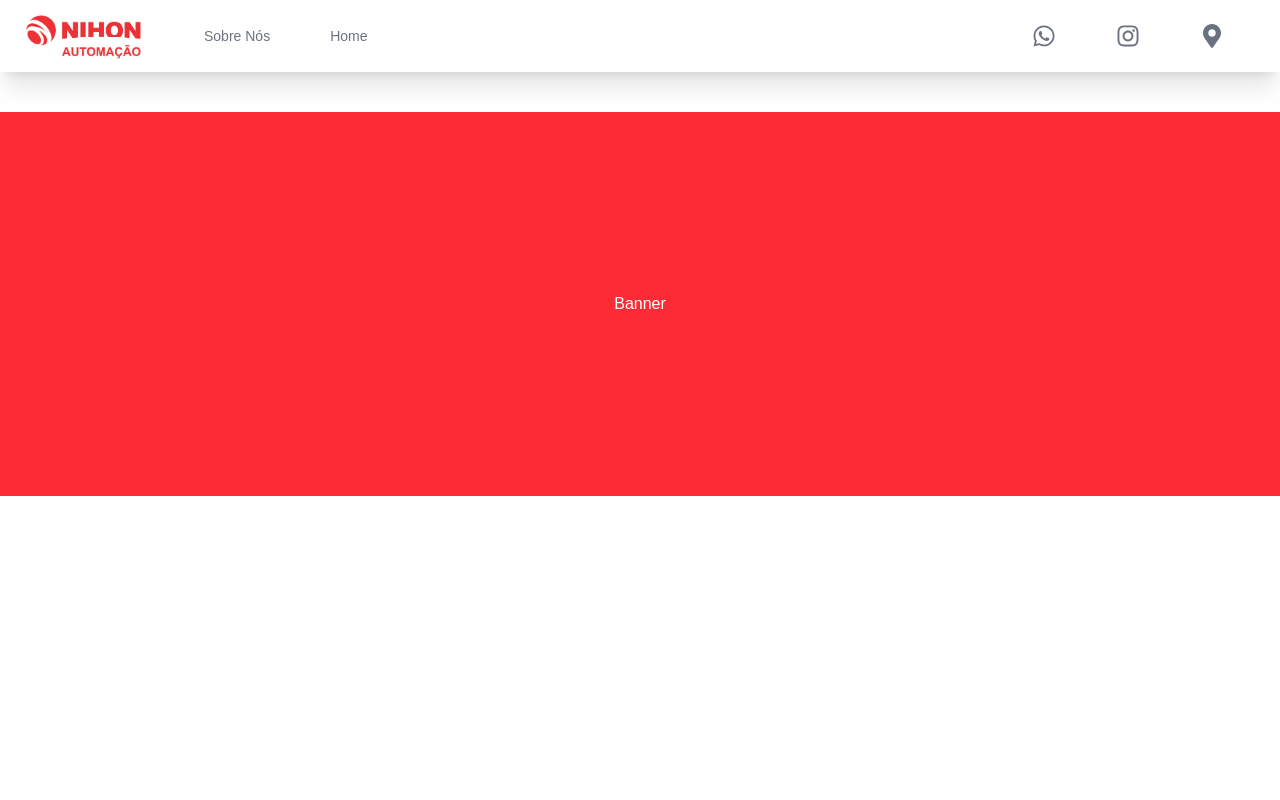
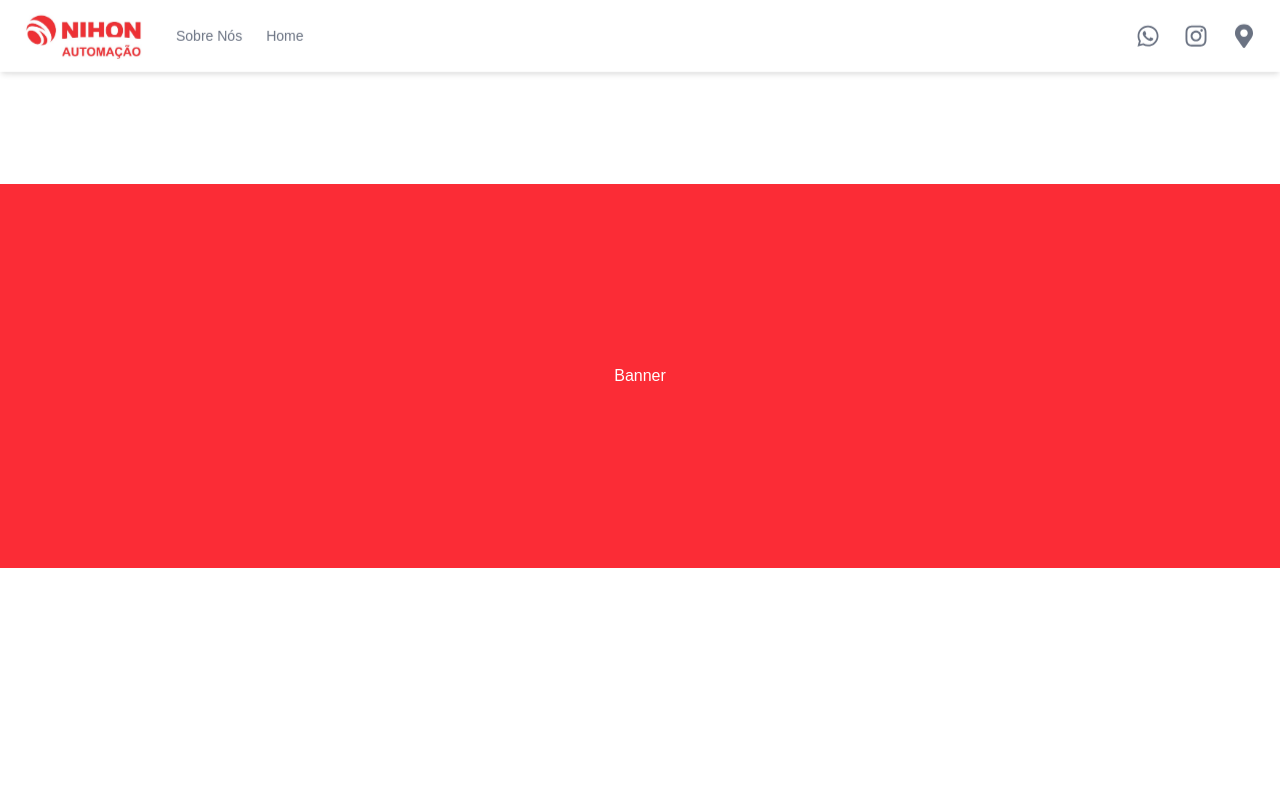
Before and after one commit to mdsreq-fga-unb/REQ-2025.2-T02-Nihon, a Next.js app in the folder nihon/: page / in a window 1280 px wide. Shown: the top 800 px of the page. Built offline with nearby package versions, Linux system fonts and the light colour scheme.

Commit message:
Add Content
I've added some hooks in the header function causing hidden effect and some other contents about the stylish on the layout.tsx.

```diff
--- a/nihon/src/app/about/page.tsx
+++ b/nihon/src/app/about/page.tsx
@@ -2,7 +2,7 @@ export default function About() {
   return(
     <div className="w-full h-full bg-white block items-center overflow-x-hidden">
       <div className="h-130 w-screen bg-white  flex items-center justify-center">
-        <div className="  h-70 w-70 bg-[url('../images/circuloNihon.png')] bg-cover bg-center rounded-full drop-shadow-[10px_10px_5px_rgba(0,0,0,0.25)]"></div>
+        <div className="  h-60 w-60 bg-[url('../images/circuloNihon.png')] bg-cover bg-center rounded-full drop-shadow-[10px_10px_5px_rgba(0,0,0,0.25)]"></div>
       </div>
       <div className="h-100 w-screen bg-[#E21414] flex-row items-center justify-center ">
         <p className="text-justify px-30 pt-15">Lorem ipsum dolor sit amet, consectetur adipiscing elit. Sed do eiusmod tempor incididunt ut labore et dolore magna aliqua. Ut enim ad minim veniam, quis nostrud exercitation ullamco laboris nisi ut aliquip ex ea commodo consequat. Duis aute irure dolor in reprehenderit in voluptate velit esse cillum dolore eu fugiat nulla pariatur. Lorem ipsum dolor sit amet consectetur adipisicing elit. Accusantium sapiente earum culpa ducimus facere itaque consequatur facilis placeat ab qui id sed doloremque amet quia eligendi, sit ipsa! Dolorum, officiis?</p>
--- a/nihon/src/app/layout.tsx
+++ b/nihon/src/app/layout.tsx
@@ -23,11 +23,18 @@ import UpperFooter from "@/components/layout/UpperFooter";
 export default function RootLayout({ children }: { children: React.ReactNode }) {
   return (
     <html lang="pt-BR">
-      <body className="pb-24">
-        <UpperFooter />
-        <main>{children}</main>
-        <Footer />
-      </body>
+  <body className="flex flex-col min-h-screen bg-white">
+    {/* Header fixo */}
+    <UpperFooter />
+
+    {/* Conteúdo rolável */}
+    <main className="bg-white pt-[72px]">
+      {children}
+    </main>
+
+    {/* Footer */}
+    <Footer />
+  </body>
     </html>
   );
 }
--- a/nihon/src/components/layout/UpperFooter.tsx
+++ b/nihon/src/components/layout/UpperFooter.tsx
@@ -1,30 +1,59 @@
+"use client";
+
+import { useState, useEffect } from "react";
 import Link from "next/link";
 import Image from "next/image";
 import { FaWhatsapp, FaInstagram, FaMapMarkerAlt } from "react-icons/fa";
 
+export default function UpperFooter() {
+  const [show, setShow] = useState(true);
+  const [lastScrollY, setLastScrollY] = useState(0);
 
-export default function Upper_footer() {
+  useEffect(() => {
+    const handleScroll = () => {
+      const currentScroll = window.scrollY;
+      if (currentScroll > lastScrollY + 10) {
+        // scroll pra baixo → esconde
+        setShow(false);
+      } else if (currentScroll < lastScrollY - 10) {
+        // scroll pra cima → mostra
+        setShow(true);
+      }
+      setLastScrollY(currentScroll);
+    };
+
+    window.addEventListener("scroll", handleScroll);
+    return () => window.removeEventListener("scroll", handleScroll);
+  }, [lastScrollY]);
+
   return (
-      <div className="fixed top-0 left-0 w-full h-18 bg-white flex items-center justify-between px-6 z-50 shadow-xl">
-        {/*groups nav and logo in one block */}
-        <div className="flex items-center gap-15">
+    <div
+      className={`fixed top-0 left-0 w-full h-[72px] z-50 bg-white shadow-md flex items-center justify-between px-6 transition-transform duration-300 transform-gpu will-change-transform`}
+      style={{ transform: show ? "translateY(0)" : "translateY(-100%)" }}
+    >
+      {/* Logo + nav */}
+      <div className="flex items-center gap-8 h-full">
         <Image
           src="/logo/logoHorizontal.jpeg"
           alt="Logo Horizontal"
           width={120}
           height={60}
         />
-          <nav className="flex gap-15 text-sm ">
-            <Link href="/about" className="text-gray-500">Sobre Nós</Link>
-            <Link href="/home" className="text-gray-500">Home</Link>
+        <nav className="flex gap-6 text-sm items-center h-full">
+          <Link href="/about" className="text-gray-500 hover:text-gray-800">
+            Sobre Nós
+          </Link>
+          <Link href="/" className="text-gray-500 hover:text-gray-800">
+            Home
+          </Link>
         </nav>
       </div>
 
-        {/*rigth items*/}
-        <div className="flex items-center gap-15 text-gray-500 text-2xl pr-8">
-          <FaWhatsapp />
-          <FaInstagram />
-          <FaMapMarkerAlt />
+      {/* Ícones */}
+      <div className="flex items-center gap-6 text-gray-500 text-2xl h-full">
+        <FaWhatsapp className="cursor-pointer hover:text-green-500" />
+        <FaInstagram className="cursor-pointer hover:text-pink-500" />
+        <FaMapMarkerAlt className="cursor-pointer hover:text-red-500" />
       </div>
     </div>
   );
```
Lines whose indentation alone changed are shown as unchanged.
